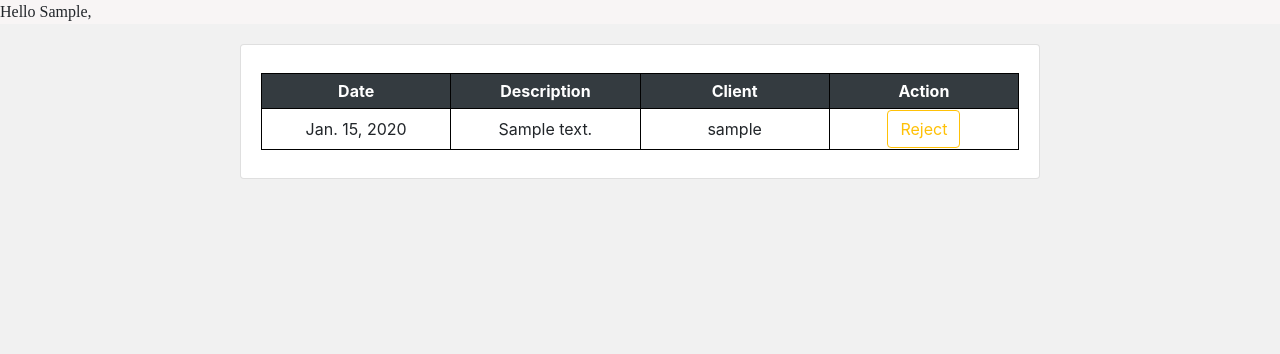
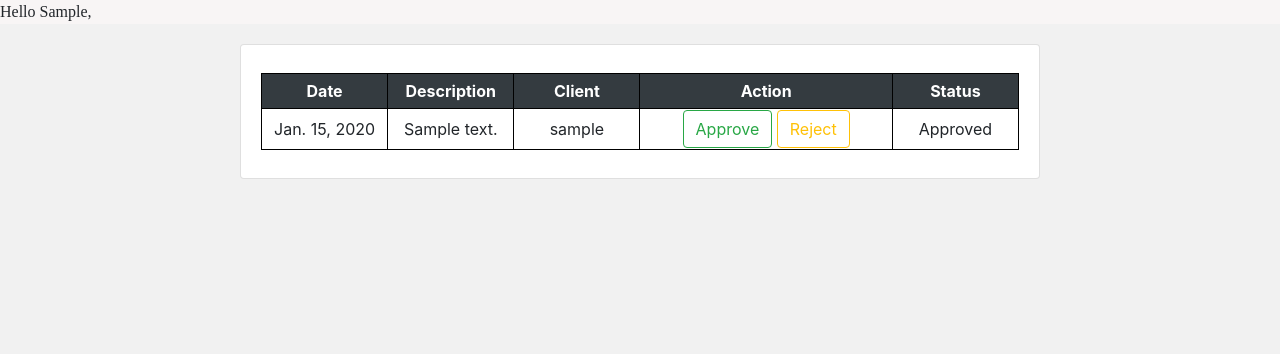
Before and after one commit to raquelle-rk/GlamHub, a Django app: a page that uses glamhubsite/templates/base.html in a window 1280 px wide. Shown: the part 66-420 px from the top of the page. Run offline with Django 3.2, Linux system fonts and the light colour scheme; a user stored in the database is signed in; tables that the repository leaves empty hold one stand-in row (values such as "Sample post"); some libraries are stand-ins or nearby versions.

Commit message:
appointment bookings fixes

```diff
--- a/glamhubsite/appointments/forms.py
+++ b/glamhubsite/appointments/forms.py
@@ -8,6 +8,8 @@ class AppointmentForm(forms.ModelForm):
     #     widget=forms.widgets.DateInput(attrs={'type': 'date'}))
     appointment_date = forms.DateField(input_formats=['%d/%m/%Y'])
 
+
+
     class Meta:
         model = Appointment
         fields = ('appointment_date', 'description')
--- a/glamhubsite/appointments/models.py
+++ b/glamhubsite/appointments/models.py
@@ -14,7 +14,7 @@ class Appointment(models.Model):
         ArtistPortfolio, on_delete=models.CASCADE,
         blank=True, null=True)
     appointment_date = models.DateField()
-    description = models.TextField(blank=True, null=True, max_length=200)
+    description = models.TextField(blank=False, null=False, max_length=200, help_text="Tell us a little bit about what you want done.")
     is_approved = models.BooleanField(default=False)
 
     class Meta:
--- a/glamhubsite/appointments/templates/appointments/appointment_list.html
+++ b/glamhubsite/appointments/templates/appointments/appointment_list.html
@@ -75,20 +75,34 @@ My Appointments
 						<th> Date</th>
 						<th>Description</th>
 						<th>Client</th>
-						<th>Action</th>
+						<th colspan="2" >Action</th>
+						<th>Status</th>
 					</tr>
 					<tr>
 						<td>{{appointment.appointment_date}}</td>
 						<td>{{appointment.description}}</td>
 						<td>{{appointment.client.username}}</td>
+						<td colspan="2">
+							<a href="{%url 'appointments:approve' appointment.pk %}" class="btn btn-outline-success">Approve</a>
+							<a href="{%url 'appointments:reject' appointment.pk %}" class="btn btn-outline-warning">Reject</a>
+						</td>
 						<td>
-							{% if appointment.is_approved is False %}
-							<a href="{%url 'appointments:approve' appointment.pk %}" class="btn btn-outline-success">Approve</a>
-							<!-- <td>Approved</td> -->
+							{% if appointment.is_approved is True %}
+							Approved
+							<!-- {% elif appointment.is_rejected is True %}
+							Rejected -->
 							{% else %}
-							<a href="{%url 'appointments:reject' appointment.pk %}" class="btn btn-outline-warning">Reject</a>
-							<!-- <td>rejected</td> -->
+							Not yet confirmed
 							{% endif %}
+							<!-- {% if appointment.is_reject is True %}
+							Approved
+							{% else %}
+							Not yet confirmed
+							{% endif %} -->
+
+
+
+
 						</td>
 					</tr>
 				</table>
--- a/glamhubsite/appointments/views.py
+++ b/glamhubsite/appointments/views.py
@@ -91,7 +91,9 @@ def approve_appointment(request, pk):
             'feedback/appointment_approval_email.html',
             context={
                 'client': appointment.client.username,
-                'business_name': appointment.portfolio.business_name
+                'business_name': appointment.portfolio.business_name,
+                'description': appointment.description,
+                'appointment_date': appointment.appointment_date
             }
         )
         try:
@@ -126,7 +128,10 @@ def reject_appointment(request, pk):
             'feedback/appointment_rejection_email.html',
             context={
                 'client': appointment.client.username,
-                'business_name': appointment.portfolio.business_name
+                'business_name': appointment.portfolio.business_name,
+                'description': appointment.description,
+                'appointment_date': appointment.appointment_date
+
             }
         )
         try:
--- a/glamhubsite/templates/base.html
+++ b/glamhubsite/templates/base.html
@@ -51,6 +51,7 @@
     <link rel="stylesheet" type="text/css" href="{% static 'datepicker.css' %}">
 
     <script src="{% static 'datepicker.js' %}"></script>
+
     <script src="{% static 'appointment.js' %}"></script>
 
 
--- a/glamhubsite/templates/feedback/appointment_approval_email.html
+++ b/glamhubsite/templates/feedback/appointment_approval_email.html
@@ -2,7 +2,8 @@
 Dear {{ client|title }},
 Thank you for choosing {{ business_name|title }}.
 
-We are glad to inform you that your appointment has been approved. {{ business_name|title }}
+We are glad to inform you that your appointment for {{description|title}}, that is scheduled to be done on {{appointment_date}} has been approved.
+{{ business_name|title }}
 will get in touch with you soon.
 
 Thank you for letting us enhance your beauty.
--- a/glamhubsite/templates/feedback/appointment_rejection_email.html
+++ b/glamhubsite/templates/feedback/appointment_rejection_email.html
@@ -2,7 +2,7 @@
 Dear {{ client|title }},
 Thank you for choosing {{ business_name|title }}.
 
-Unfortunately {{ business_name|title }} declined your appointment request due to some circumstances.
+Unfortunately {{ business_name|title }} declined your appointment request for {{description|title}}, that is scheduled to be done on {{appointment_date}} due to some circumstances.
 We apologize for any inconvinience caused.
 
 Thank you using glamHUB.
```
